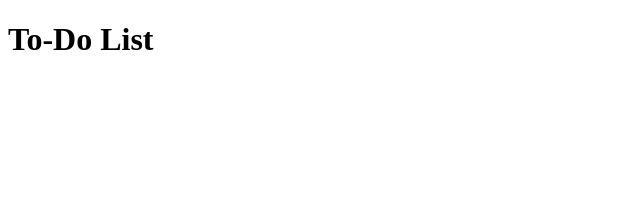
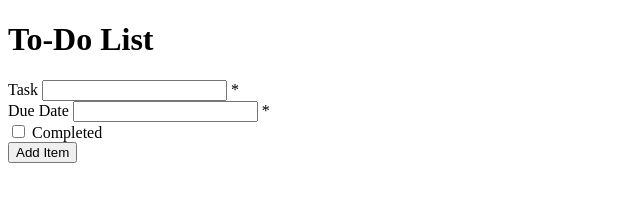
Before and after one commit to melyman95/ToDoListWebApp, a plain HTML site: page index.html in a window 1280 px wide. Shown: the whole page, without its empty margins (0-640 px from the left). Drawn offline with Linux system fonts and the light colour scheme.

Commit message:
added datepicker and .gitignore

```diff
--- a/index.html
+++ b/index.html
@@ -5,8 +5,32 @@
     <meta http-equiv="X-UA-Compatible" content="IE=edge">
     <meta name="viewport" content="width=device-width, initial-scale=1.0">
     <title>To Do</title>
+    <link rel="stylesheet" href="css/main.css">
+    <link rel="stylesheet" href="node_modules/js-datepicker/dist/datepicker.min.css">
 </head>
 <body>
   <h1>To-Do List</h1>
+
+  <form>
+    <label for="Task">Task</label>
+    <input type="text" id="Task">
+    <span>*</span>
+    <br>
+
+    <label for="Due-Date">Due Date</label>
+    <input type="text" id="Due">
+    <span>*</span>
+    <br>
+
+    <input type="checkbox">
+    <label for="completed">Completed</label>
+    <br>
+
+    <input type="button" id="AddItem" value="Add Item">
+    <br>
+
+  </form>
+  <script src="node_modules/js-datepicker/dist/datepicker.min.js">
+  </script>
 </body>
 </html>
```
Also changed, not shown: css/main.css (added), 1 other file.
